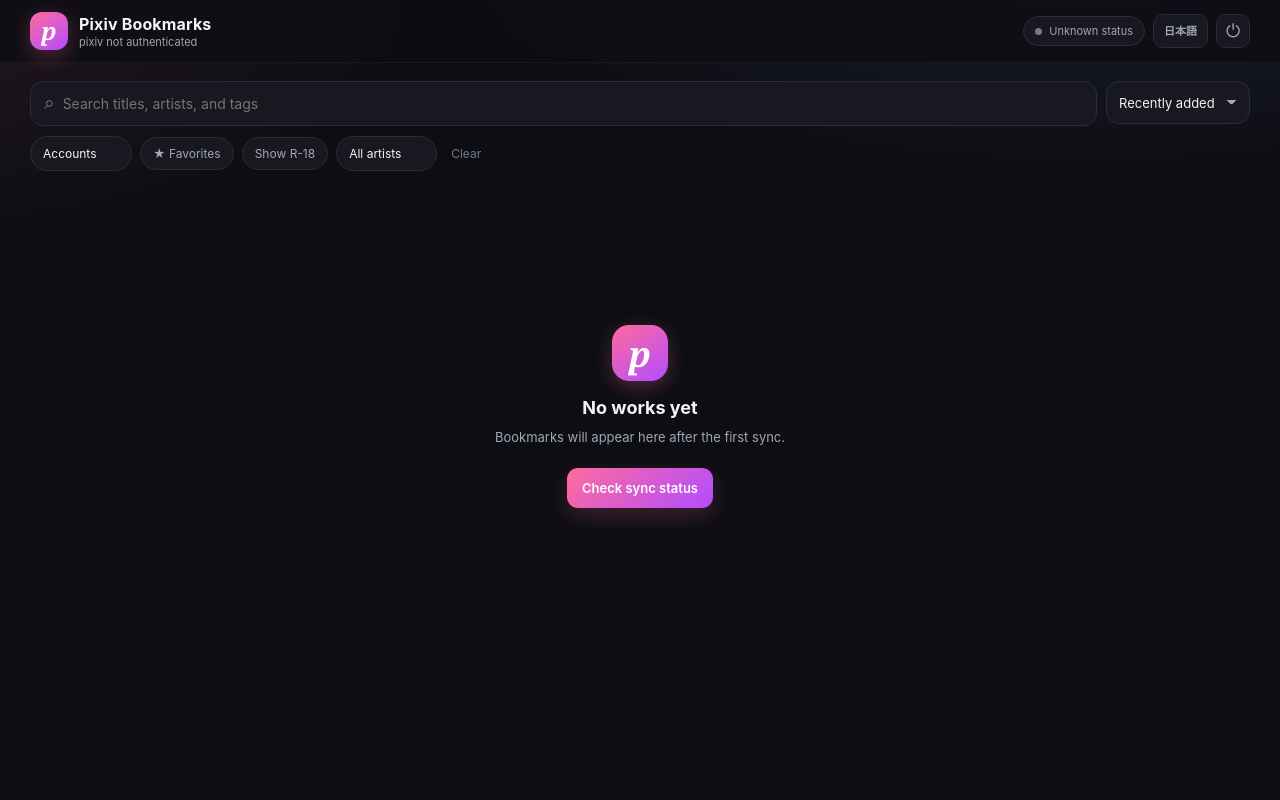
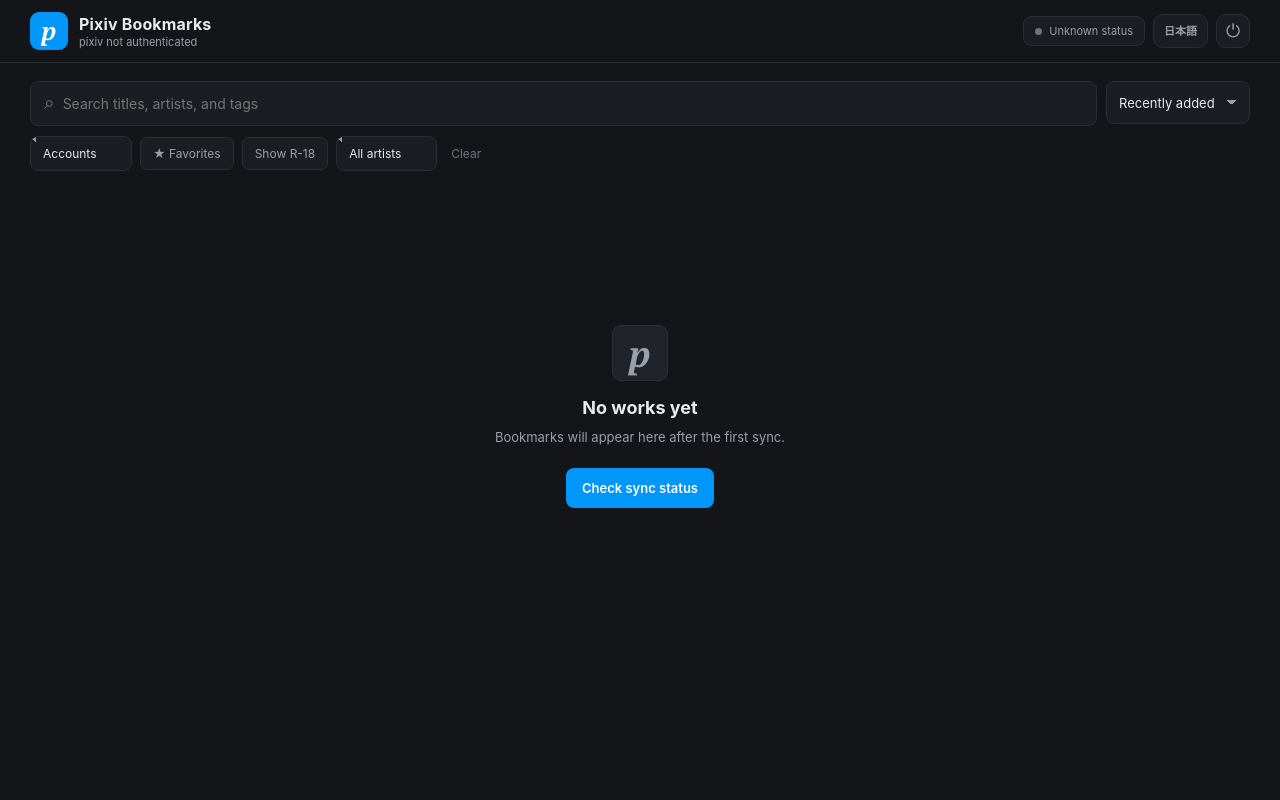
Before and after one commit to Ren9618/pixiv-bookmarks, a FastAPI app: page / in a window 1280 px wide. Run offline with FastAPI, Linux system fonts and the light colour scheme; data that the repository does not hold is empty; parts of the project's set-up code (start-up, migrations or seed data) failed here and were passed over.

Commit message:
Refresh the viewer styling

```diff
--- a/app/pixivapp/static/style.css
+++ b/app/pixivapp/static/style.css
@@ -1,23 +1,22 @@
 :root {
   color-scheme: dark;
-  --bg: #0d0e13;
-  --bg-glow: #171326;
-  --panel: #171820;
-  --panel-2: #1f202b;
-  --panel-3: #272936;
-  --text: #f4f4f8;
-  --muted: #a2a5b4;
-  --muted-2: #757989;
-  --line: #2a2c39;
-  --accent: #ff6b9d;
-  --accent-soft: rgba(255, 107, 157, 0.15);
-  --accent-2: #8e9dff;
-  --ok: #59d6a6;
-  --warn: #ffbf69;
-  --danger: #ff7b7b;
-  --radius: 16px;
-  --radius-sm: 11px;
-  --shadow: 0 20px 60px rgba(0, 0, 0, 0.45);
+  --bg: #131519;
+  --panel: #1a1d22;
+  --panel-2: #20242a;
+  --panel-3: #262b33;
+  --text: #e8eaee;
+  --muted: #99a0ab;
+  --muted-2: #6e747e;
+  --line: #2a2e35;
+  --accent: #0096fa;
+  --accent-soft: rgba(0, 150, 250, 0.14);
+  --accent-text: #a9d3f8;
+  --ok: #4db389;
+  --warn: #d9a13f;
+  --danger: #e2605a;
+  --radius: 12px;
+  --radius-sm: 8px;
+  --shadow: 0 12px 30px rgba(0, 0, 0, 0.32);
   --safe-top: env(safe-area-inset-top, 0px);
   --safe-bottom: env(safe-area-inset-bottom, 0px);
 }
@@ -35,10 +34,7 @@ body {
   margin: 0;
   min-height: 100dvh;
   color: var(--text);
-  background:
-    radial-gradient(80vw 50vh at 85% -10%, rgba(142, 157, 255, 0.12), transparent 65%),
-    radial-gradient(70vw 50vh at -10% 0%, rgba(255, 107, 157, 0.10), transparent 60%),
-    var(--bg);
+  background: var(--bg);
   font-family: -apple-system, BlinkMacSystemFont, "Segoe UI", "Hiragino Kaku Gothic ProN",
     "Hiragino Sans", "Yu Gothic UI", Meiryo, sans-serif;
   -webkit-font-smoothing: antialiased;
@@ -77,10 +73,8 @@ a {
   justify-content: space-between;
   gap: 14px;
   padding: calc(12px + var(--safe-top)) clamp(14px, 3vw, 30px) 12px;
-  background: rgba(13, 14, 19, 0.78);
-  border-bottom: 1px solid rgba(255, 255, 255, 0.05);
-  backdrop-filter: blur(18px);
-  -webkit-backdrop-filter: blur(18px);
+  background: var(--bg);
+  border-bottom: 1px solid var(--line);
 }
 
 .brand {
@@ -98,12 +92,15 @@ a {
   width: 38px;
   height: 38px;
   flex: 0 0 auto;
-  border-radius: 12px;
-  color: #fff;
-  background: linear-gradient(145deg, var(--accent), #b34cff);
-  box-shadow: 0 6px 20px rgba(255, 107, 157, 0.28);
+  border-radius: 9px;
   font: 700 24px/1 Georgia, "Times New Roman", serif;
   font-style: italic;
+}
+
+.brand-mark,
+.login-mark {
+  color: #fff;
+  background: var(--accent);
 }
 
 .brand-copy {
@@ -143,7 +140,7 @@ a {
   max-width: 42vw;
   padding: 7px 11px;
   border: 1px solid var(--line);
-  border-radius: 999px;
+  border-radius: 8px;
   background: var(--panel);
   color: var(--muted);
   font-size: 11px;
@@ -268,7 +264,7 @@ a {
   min-width: 0;
   padding: 0 13px;
   border: 1px solid var(--line);
-  border-radius: 13px;
+  border-radius: 8px;
   background: var(--panel);
 }
 
@@ -297,7 +293,7 @@ select {
   height: 43px;
   padding: 0 34px 0 12px;
   border: 1px solid var(--line);
-  border-radius: 13px;
+  border-radius: 8px;
   outline: 0;
   background:
     linear-gradient(45deg, transparent 50%, var(--muted) 50%) calc(100% - 17px) 18px / 5px 5px no-repeat,
@@ -336,7 +332,7 @@ select {
   flex: 0 0 auto;
   padding: 8px 12px;
   border: 1px solid var(--line);
-  border-radius: 999px;
+  border-radius: 7px;
   background: var(--panel);
   color: var(--muted);
   font-size: 12px;
@@ -356,7 +352,7 @@ select {
   height: 35px;
   padding-top: 0;
   padding-bottom: 0;
-  border-radius: 999px;
+  border-radius: 8px;
   background-position: calc(100% - 17px) 14px, calc(100% - 12px) 14px, var(--panel);
   font-size: 12px;
 }
@@ -587,7 +580,9 @@ select {
   width: 56px;
   height: 56px;
   margin-bottom: 8px;
-  border-radius: 17px;
+  border: 1px solid var(--line);
+  background: var(--panel-2);
+  color: var(--muted);
   font-size: 35px;
 }
 
@@ -608,21 +603,25 @@ select {
 .danger-button {
   min-height: 40px;
   padding: 0 15px;
-  border-radius: 11px;
+  border-radius: 8px;
   font-size: 13px;
   font-weight: 600;
   cursor: pointer;
 }
 
 .primary-button {
-  border: 0;
-  background: linear-gradient(135deg, var(--accent), #b34cff);
+  border: 1px solid transparent;
+  background: var(--accent);
   color: #fff;
-  box-shadow: 0 8px 22px rgba(255, 107, 157, 0.2);
 }
 
 .primary-button:hover {
-  filter: brightness(1.07);
+  background: #007ee0;
+}
+
+.primary-button:focus-visible {
+  outline: 2px solid var(--accent);
+  outline-offset: 2px;
 }
 
 .secondary-button {
--- a/app/pixivapp/templates/index.html
+++ b/app/pixivapp/templates/index.html
@@ -3,13 +3,13 @@
 <head>
   <meta charset="utf-8">
   <meta name="viewport" content="width=device-width, initial-scale=1, viewport-fit=cover">
-  <meta name="theme-color" content="#101118">
+  <meta name="theme-color" content="#131519">
   <meta name="apple-mobile-web-app-capable" content="yes">
   <meta name="apple-mobile-web-app-status-bar-style" content="black-translucent">
   <title>{{ app_name }}</title>
   <link rel="manifest" href="/manifest.webmanifest">
   <link rel="icon" href="/static/icon.svg" type="image/svg+xml">
-  <link rel="stylesheet" href="/static/style.css?v=20261103-4">
+  <link rel="stylesheet" href="/static/style.css?v=20261103-5">
 </head>
 <body>
   <header class="topbar">
@@ -168,7 +168,7 @@
 
   <div id="toast" class="toast hidden" role="status"></div>
 
-  <script src="/static/i18n.js?v=20261103-4" defer></script>
-  <script src="/static/app.js?v=20261103-4" defer></script>
+  <script src="/static/i18n.js?v=20261103-5" defer></script>
+  <script src="/static/app.js?v=20261103-5" defer></script>
 </body>
 </html>
--- a/app/pixivapp/templates/login.html
+++ b/app/pixivapp/templates/login.html
@@ -3,10 +3,10 @@
 <head>
   <meta charset="utf-8">
   <meta name="viewport" content="width=device-width, initial-scale=1, viewport-fit=cover">
-  <meta name="theme-color" content="#101118">
+  <meta name="theme-color" content="#131519">
   <title>ログイン | {{ app_name }}</title>
   <link rel="icon" href="/static/icon.svg" type="image/svg+xml">
-  <link rel="stylesheet" href="/static/style.css?v=20261103-4">
+  <link rel="stylesheet" href="/static/style.css?v=20261103-5">
 </head>
 <body class="login-body" data-title-key="login.pageTitle" data-app-name="{{ app_name }}">
   <main class="login-wrap">
@@ -29,6 +29,6 @@
       <button id="langToggle" class="lang-button login-lang" type="button" lang="en" aria-label="Switch to English">EN</button>
     </div>
   </main>
-  <script src="/static/i18n.js?v=20261103-4" defer></script>
+  <script src="/static/i18n.js?v=20261103-5" defer></script>
 </body>
 </html>
```
Also changed, not shown: other parts of app/pixivapp/static/style.css (+49 -54 lines), CHANGELOG.md, app/pixivapp/static/icon.svg, app/pixivapp/static/manifest.webmanifest.
